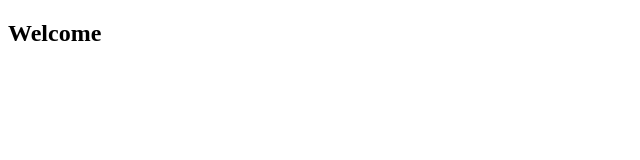
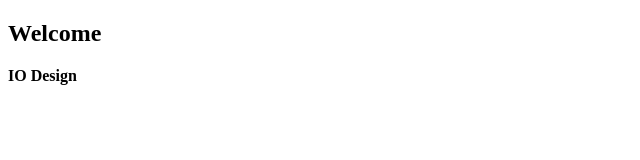
Before and after one commit to vaccine2805/testGit, a plain HTML site: page index.html in a window 1280 px wide. Shown: the full height of the page, 0-640 px from the left. Drawn offline with Linux system fonts and the light colour scheme.

Commit message:
Update index.html

```diff
--- a/index.html
+++ b/index.html
@@ -5,5 +5,7 @@
     </head>
     <body>
         <h2>Welcome</h2>
+        <b>IO Design
+        </b>
     </body>
 </html>
```
